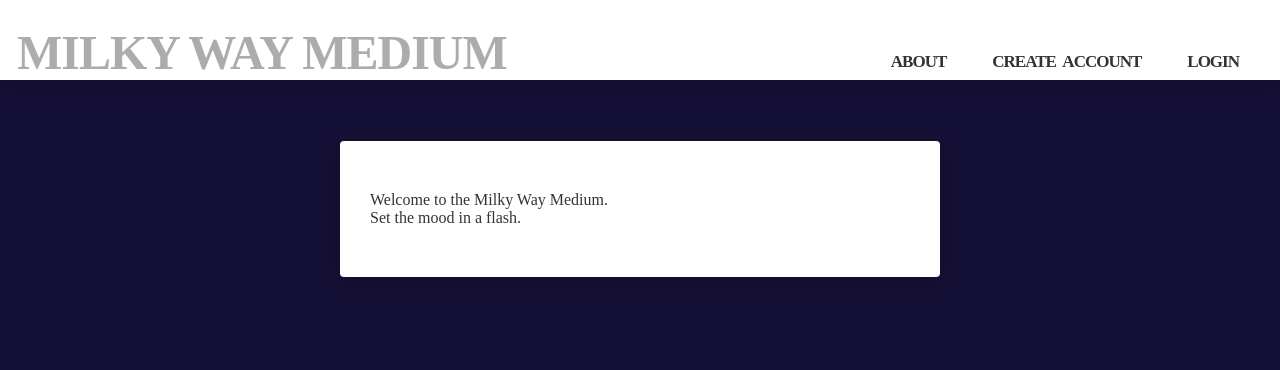
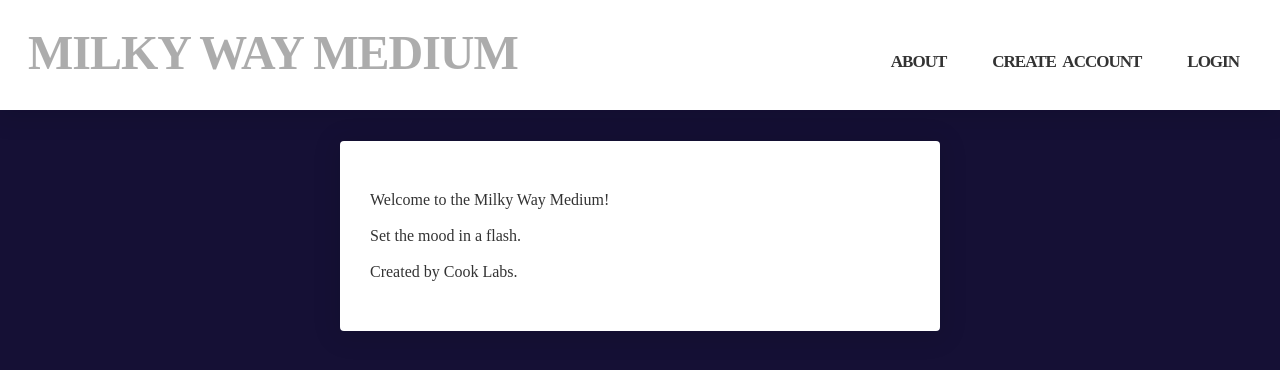
Before and after one commit to MilkyWayMedium/MilkyWayMedium.github.io, a plain HTML site: page index.html in a window 1280 px wide. Drawn offline with Linux system fonts and the light colour scheme; a web font is replaced by a local one.

Commit message:
Fixed navigation bar and homepage -GH

```diff
--- a/index.css
+++ b/index.css
@@ -109,7 +109,7 @@ a:visited {
 	color: #333;
 	letter-spacing: -1px;
 	text-align: left;
-	padding: 25px 0px 0px 17px;
+	padding: 25px 0px 30px 28px;
 	position: relative;
 	vertical-align: middle;
 	font-weight: bold;
--- a/index.html
+++ b/index.html
@@ -45,9 +45,11 @@
 
 			<!-- Project information text -->
 			<p class="text">
-				Welcome to the Milky Way Medium.
-				<br>
+				Welcome to the Milky Way Medium!
+				<br><br>
 				Set the mood in a flash.
+				<br><br>
+				Created by Cook Labs.
 			</p>
 
 		</div>
```
